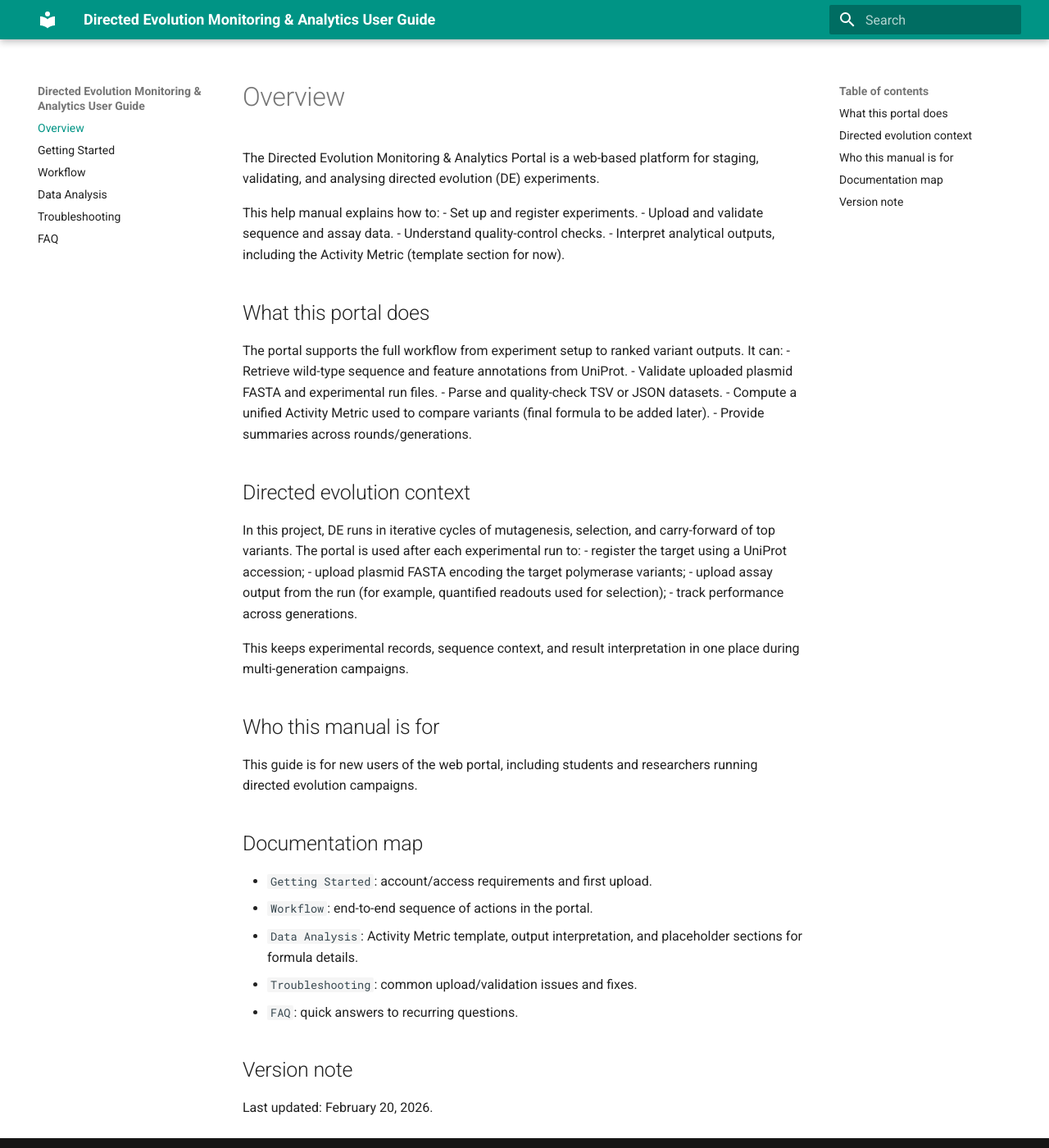
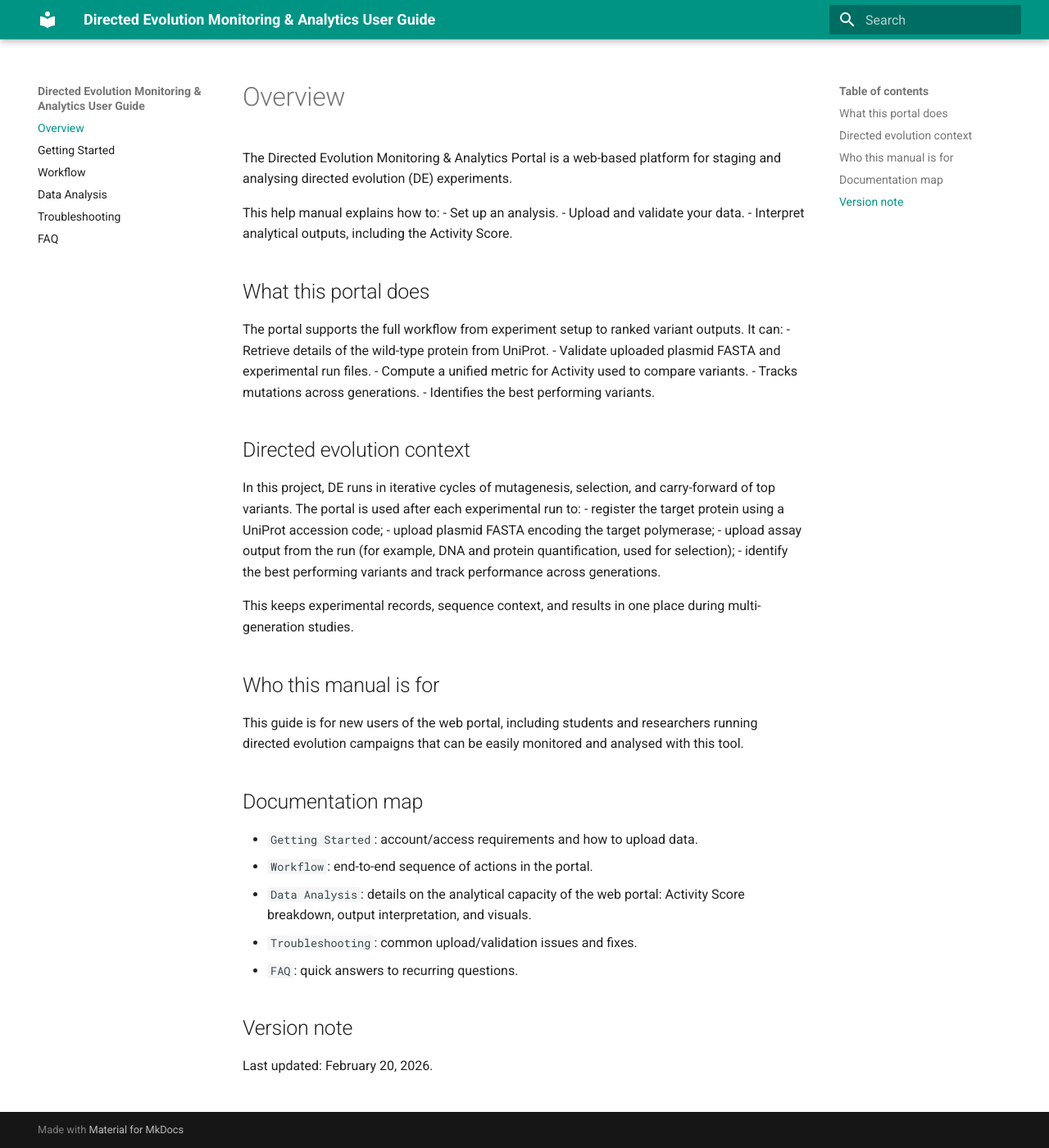
Before and after one commit to amaaniu/BIO727P-Software-Development-Group-Project, an MkDocs documentation site: the page built from docs/index.md, in a window 1280 px wide and 1400 px high. Shown: the whole window at 82% size. Built offline with MkDocs 1.6.1 and Material for MkDocs 9.7.7, drawn with Linux system fonts in a browser that asks for light colours.

Commit message:
Editing the User Guide

```diff
--- a/docs/index.md
+++ b/docs/index.md
@@ -1,41 +1,40 @@
 # Overview
 
-The Directed Evolution Monitoring & Analytics Portal is a web-based platform for staging, validating, and analysing directed evolution (DE) experiments.
+The Directed Evolution Monitoring & Analytics Portal is a web-based platform for staging and analysing directed evolution (DE) experiments.
 
 This help manual explains how to:
-- Set up and register experiments.
-- Upload and validate sequence and assay data.
-- Understand quality-control checks.
-- Interpret analytical outputs, including the Activity Metric (template section for now).
+- Set up an analysis.
+- Upload and validate your data.
+- Interpret analytical outputs, including the Activity Score.
 
 ## What this portal does
 
 The portal supports the full workflow from experiment setup to ranked variant outputs. It can:
-- Retrieve wild-type sequence and feature annotations from UniProt.
+- Retrieve details of the wild-type protein from UniProt.
 - Validate uploaded plasmid FASTA and experimental run files.
-- Parse and quality-check TSV or JSON datasets.
-- Compute a unified Activity Metric used to compare variants (final formula to be added later).
-- Provide summaries across rounds/generations.
+- Compute a unified metric for Activity used to compare variants.
+- Tracks mutations across generations.
+- Identifies the best performing variants.
 
 ## Directed evolution context
 
 In this project, DE runs in iterative cycles of mutagenesis, selection, and carry-forward of top variants. The portal is used after each experimental run to:
-- register the target using a UniProt accession;
-- upload plasmid FASTA encoding the target polymerase variants;
-- upload assay output from the run (for example, quantified readouts used for selection);
-- track performance across generations.
+- register the target protein using a UniProt accession code;
+- upload plasmid FASTA encoding the target polymerase;
+- upload assay output from the run (for example, DNA and protein quantification, used for selection);
+- identify the best performing variants and track performance across generations.
 
-This keeps experimental records, sequence context, and result interpretation in one place during multi-generation campaigns.
+This keeps experimental records, sequence context, and results in one place during multi-generation studies.
 
 ## Who this manual is for
 
-This guide is for new users of the web portal, including students and researchers running directed evolution campaigns.
+This guide is for new users of the web portal, including students and researchers running directed evolution campaigns that can be easily monitored and analysed with this tool.
 
 ## Documentation map
 
-- `Getting Started`: account/access requirements and first upload.
+- `Getting Started`: account/access requirements and how to upload data.
 - `Workflow`: end-to-end sequence of actions in the portal.
-- `Data Analysis`: Activity Metric template, output interpretation, and placeholder sections for formula details.
+- `Data Analysis`: details on the analytical capacity of the web portal: Activity Score breakdown, output interpretation, and visuals.
 - `Troubleshooting`: common upload/validation issues and fixes.
 - `FAQ`: quick answers to recurring questions.
 
```
Also changed, not shown: docs/getting_started.md (+11 -11 lines), docs/workflow.md (+9 -8 lines), 1 other file.
